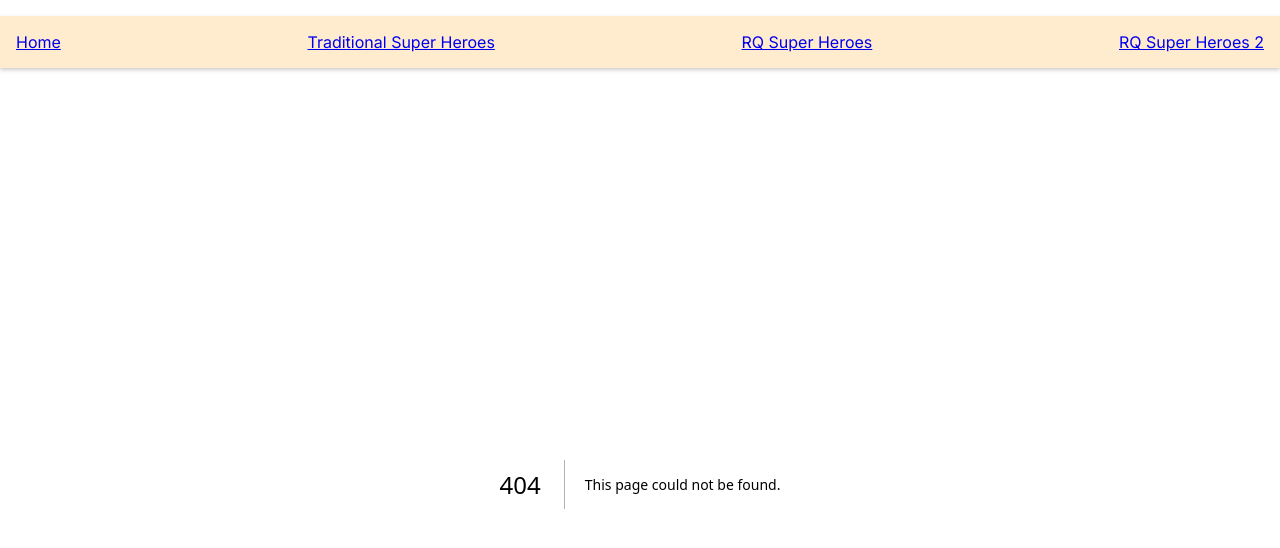
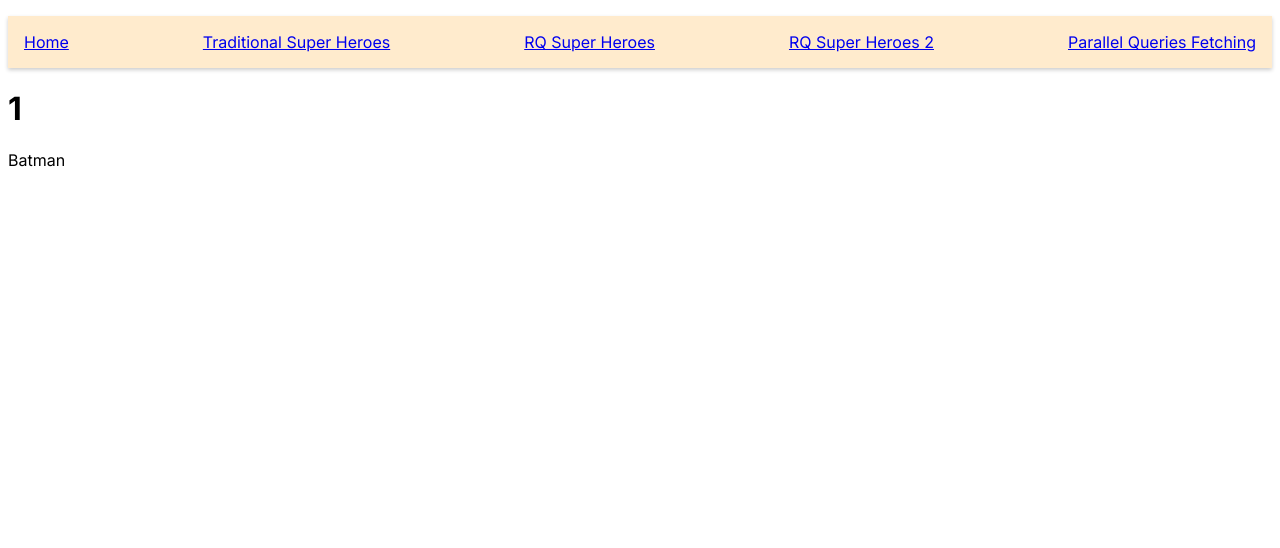
Before and after one commit to Rinkesh375/Codevolution-tanstack-react-query, a Next.js app: page /singleHeroDetail/1 in a window 1280 px wide. Before the commit this address had no page. Shown: the top 548 px of the page. Built offline with nearby package versions, Linux system fonts and the light colour scheme; data requests are answered from the project's data file.

Commit message:
calling multiple queries at same time

```diff
--- a/db.json
+++ b/db.json
@@ -15,5 +15,22 @@
       "name": "Wonder Wom4",
       "alterEgo": "Princess Diana"
     }
+  ],
+  "friends":[
+    {
+      "id": 1,
+      "name": "Rinkesh"
+
+    },
+    {
+      "id": 2,
+      "name": "Nitish"
+
+    },
+    {
+      "id": 3,
+      "name": "Mukesh"
+
+    }
   ]
 }
--- a/src/app/rq-super-heroes/page.jsx
+++ b/src/app/rq-super-heroes/page.jsx
@@ -1,6 +1,7 @@
 "use client";
 import React from "react";
 import axios from "axios";
+import Link from "next/link"
 import { useQuery } from "@tanstack/react-query";
 import useCustomQuery from "@/components/customHook/useCustomQuery";
 
@@ -21,7 +22,7 @@ const TanstackQueryFetch = () => {
           <h1>{error?.message}</h1>
         ) : (
           // data?.data?.map((hero) => <h2 key={hero.id}>{hero?.name}</h2>)
-          data?.map((hero) => <h2 key={hero.id}>{hero?.name}</h2>)
+          data?.map(({id,name}) => <Link href={`/singleHeroDetail/${id}`} key={id}><h2 >{name}</h2></Link>)
         )}
       </div>
     </>
--- /dev/null
+++ b/src/app/singleHeroDetail/[id]/page.jsx
@@ -0,0 +1,33 @@
+"use client"
+import React from 'react'
+import { useQuery } from "@tanstack/react-query";
+import axios from "axios"
+
+async function fetchSingleSuperHero(data) {
+
+    try {
+      const response = await axios.get(`http://localhost:8080/superheroes/${data?.queryKey[1]}`);
+      return response;
+    } catch (error) {
+      throw new Error("Failed to fetch superheroes");
+    }
+  }
+
+
+const SingleHeroDetails = ({params:{id}}) => {
+    const {data,isLoading,isFetching,isError,error} = useQuery({
+        queryKey: ["super-hero",id],
+        queryFn: fetchSingleSuperHero,
+         staleTime:(600 * 1000),
+         select:(data)=>data.data
+
+    })
+  return (
+    <div>
+        <h1>{data?.id}</h1>
+        <p>{data?.name}</p>
+    </div>
+  )
+}
+
+export default SingleHeroDetails;
--- a/src/components/Navbar.jsx
+++ b/src/components/Navbar.jsx
@@ -17,6 +17,10 @@ const Navbar = () => {
       <li>
         <Link href='/rq-super-heroes-second'>RQ Super Heroes 2</Link>
       </li>
+
+      <li>
+        <Link href='/parallel-queries'>Parallel Queries Fetching</Link>
+      </li>
     </ul>
   </nav>
   )
--- a/src/components/customHook/useCustomQuery.js
+++ b/src/components/customHook/useCustomQuery.js
@@ -12,6 +12,7 @@ async function fetchSuperHero() {
 }
 
 const useCustomQuery = (uniqueKey,enabledValue) => {
+
   return useQuery({
     queryKey: [uniqueKey],
     queryFn: fetchSuperHero,
```
Also changed, not shown: src/app/parallel-queries/page.jsx (added, +35 -0 lines), src/components/customHook/useSingleQuery.js (added, +26 -0 lines).
